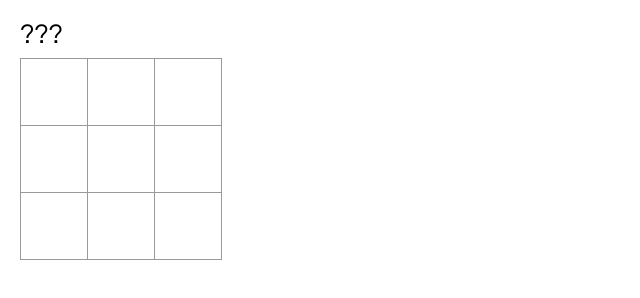
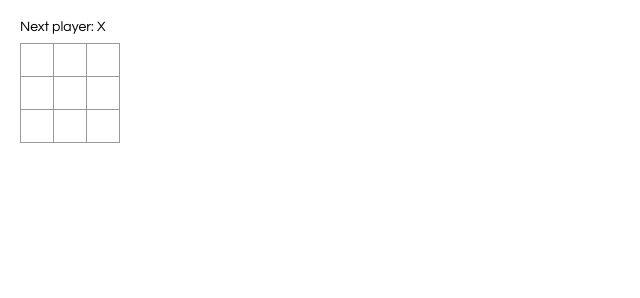
Before and after one commit to MatteoPierro/tic-tac-toe-react, a React app: page / in a window 1280 px wide. Shown: the whole page, without its empty margins (0-640 px from the left). Built offline with nearby package versions, Linux system fonts and the light colour scheme.

Commit message:
Initial commit from Create React App

```diff
--- a/src/board.js
+++ b/src/board.js
@@ -8,11 +8,11 @@ export default class Board extends React.Component {
     }
 
     render() {
+        const status = 'Next player: X';
+
         return (
             <div>
-                <div className="status">
-                ???
-                </div>
+                <div className="status">{status}</div>
                 <div className="board-row">
                     {this.addSquare()}
                     {this.addSquare()}
--- a/src/index.css
+++ b/src/index.css
@@ -1,5 +1,5 @@
 body {
-  font: 28px "Century Gothic", Futura, sans-serif;
+  font: 14px "Century Gothic", Futura, sans-serif;
   margin: 20px;
 }
 
@@ -21,15 +21,15 @@ ol, ul {
   background: #fff;
   border: 1px solid #999;
   float: left;
-  font-size: 48px;
+  font-size: 24px;
   font-weight: bold;
   line-height: 34px;
-  height: 68px;
+  height: 34px;
   margin-right: -1px;
   margin-top: -1px;
   padding: 0;
   text-align: center;
-  width: 68px;
+  width: 34px;
 }
 
 .square:focus {
```
